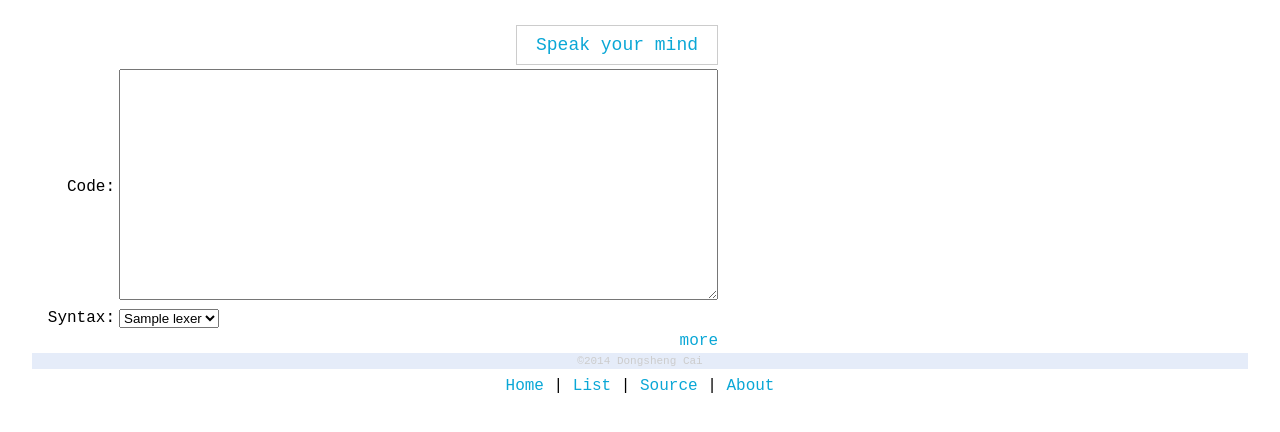
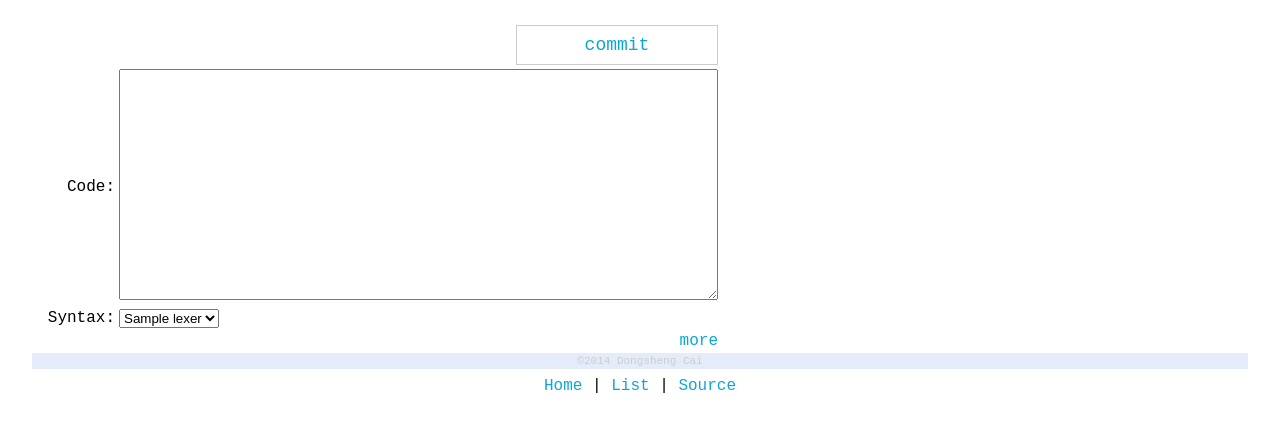
Before and after one commit to dcai/pastebin, a Python web app: template template/home.html in a window 1280 px wide. Shown: the part 58-490 px from the top of the page. Run offline with Jinja, Linux system fonts and the light colour scheme; the template is opened without the code that fills it: most values are stand-ins (such as "Sample title", 1, 10 or a date in 2020).

Commit message:
clean up html and improve sorting

```diff
--- a/main.py
+++ b/main.py
@@ -36,7 +36,7 @@ def sort_language(a,b):
         return cmp(a['name'].lower(),b['name'].lower())
 
 def get_syntax():
-    w = {'text':40,'java':20,'php':20,'html':20,'js':30}
+    w = {'text':40,'bash':40,'ini':40,'sql':40,'java':20,'php':20,'html':20,'xml':20,'js':30}
     lexers = get_all_lexers()
     result = []
     for i in lexers:
--- a/static/form.js
+++ b/static/form.js
@@ -1,3 +1,20 @@
+var adv = false;
+window.onload = function(){
+    var more = $('domore');
+    if(more){
+        more.onclick=function(){
+            if(!adv){
+                $('adv').style.display = '';
+                more.innerHTML = "less";
+                adv = true;
+            } else {
+                more.innerHTML = "more";
+                $('adv').style.display = 'none';
+                adv = false;
+            }
+        }
+    }
+}
 function $(el) {
     var a = document.getElementById(el);
     if(a)
--- a/template/base.html
+++ b/template/base.html
@@ -1,5 +1,5 @@
 <!DOCTYPE html>
-<html xml:lang="en" lang="en">
+<html>
   <head>
     <title>{% block title %}Code #0{% endblock %}</title>
     <meta http-equiv="Content-Type" content="text/html; charset=utf-8" />
@@ -8,27 +8,7 @@
     <link rel="shortcut icon" href="/favicon.ico" />
     <link rel="stylesheet" href="/static/code.css" type="text/css" />
     <style type="text/css"> {{ css }} </style>
-    <script type='text/javascript'>
-        var adv = false;
-        window.onload = function(){
-            var more = $('domore');
-            if(more){
-                more.onclick=function(){
-                    if(!adv){
-                        $('adv').style.display = '';
-                        more.innerHTML = "less";
-                        adv = true;
-                    } else {
-                        more.innerHTML = "more";
-                        $('adv').style.display = 'none';
-                        adv = false;
-                    }
-                }
-            }
-        }
-        </script>
   </head>
-
   <body>
     <div id="header">
       <div id='codeid'>
@@ -38,15 +18,12 @@
       </div>
       <h1 id='brand'>CodeLab</h1>
     </div><!-- header -->
-
     <div id="container">{% block content %}{% endblock %}</div>
-
     <div id="footer">&copy;2014 Dongsheng Cai</div>
     <div id='link'>
       <a href="/">Home</a> |
       <a href="/latest/">List</a> |
-            <a href="http://github.com/dongsheng/pastebin">Source</a> |
-            <a href="http://dongsheng.org/">About</a>
+      <a href="http://github.com/dongsheng/pastebin">Source</a>
     </div>
   </body>
 </html>
--- a/template/home.html
+++ b/template/home.html
@@ -8,7 +8,7 @@
 <table>
 <tbody>
     <tr>
-        <td class='l' colspan="2"><a class='btn' href="###" onclick="return submit_form('{{candycode}}')">Speak your mind</a></td>
+        <td class='l' colspan="2"><a class='btn' href="###" onclick="return submit_form('{{candycode}}')">commit</a></td>
     </tr>
     <tr>
         <td class='l' width="80px"><div id="icandy"></div><label>Code: </label></td><td><textarea name="code" rows="15" cols="72"></textarea></td>
```
Lines whose indentation alone changed are shown as unchanged.
